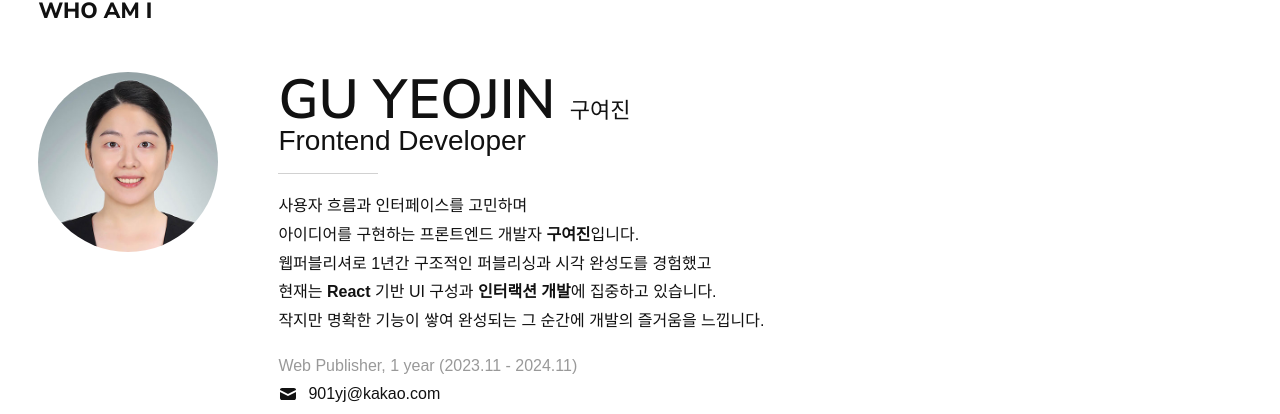
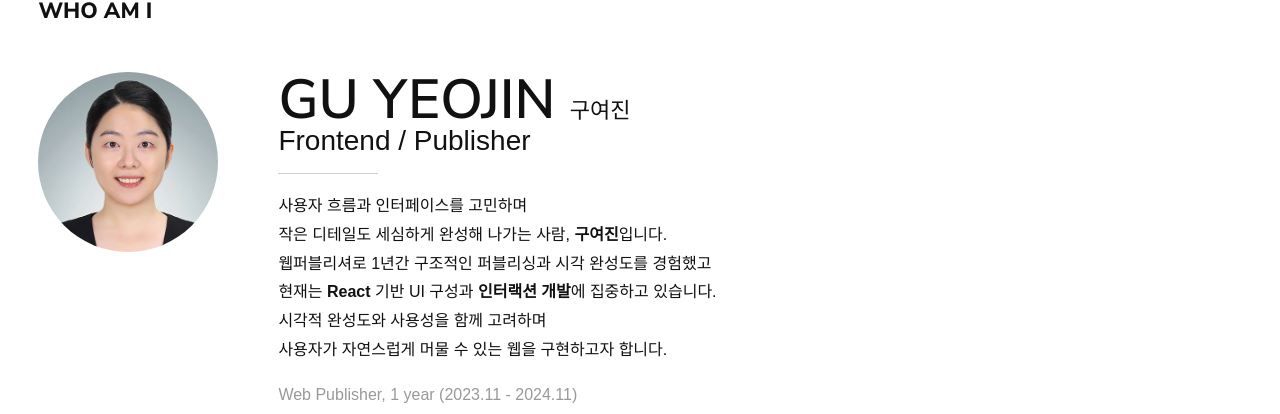
Before and after one commit to yj901/yj-portfolio, a React (Vite) app: page / in a window 1280 px wide. Shown: the part 880-1294 px from the top of the page. Built offline with nearby package versions, Linux system fonts and the light colour scheme; no server answers; a web font is replaced by a local one.

Commit message:
aboutSec

```diff
--- a/src/pages/About.jsx
+++ b/src/pages/About.jsx
@@ -389,12 +389,13 @@ const About = () => {
           <Name>
             GU YEOJIN <span>구여진</span>
           </Name>
-          <Support>Frontend Developer</Support>
+          <Support>Frontend / Publisher</Support>
           <Hr />
           <Introduce>
             <p>
               사용자 흐름과 인터페이스를 고민하며
-              <br /> 아이디어를 구현하는 프론트엔드 개발자 <b>구여진</b>입니다.
+              <br /> 작은 디테일도 세심하게 완성해 나가는 사람, <b>구여진</b>
+              입니다.
             </p>
             <p>
               웹퍼블리셔로 1년간 구조적인 퍼블리싱과 시각 완성도를 경험했고
@@ -402,8 +403,9 @@ const About = () => {
               <b>인터랙션 개발</b>에 집중하고 있습니다.
             </p>
             <p>
-              작지만 명확한 기능이 쌓여 완성되는 그 순간에 개발의 즐거움을
-              느낍니다.
+              시각적 완성도와 사용성을 함께 고려하며
+              <br />
+              사용자가 자연스럽게 머물 수 있는 웹을 구현하고자 합니다.
             </p>
           </Introduce>
           <IntroList>
```
